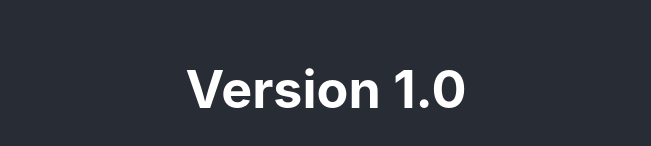
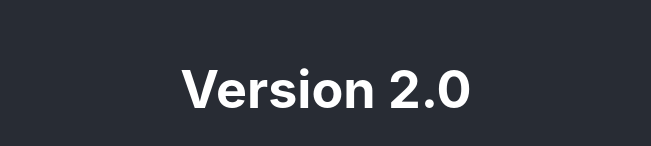
Before and after one commit to vedantpatel1997/my-react-app-vp, a React (Create React App) app: page / in a window 1280 px wide. Shown: the part 578-724 px from the top of the page, without its empty margins (314-965 px from the left). Built offline with nearby package versions, Linux system fonts and the light colour scheme.

Commit message:
version 2.0

```diff
--- a/src/App.js
+++ b/src/App.js
@@ -9,7 +9,7 @@ function App() {
 
         <h1>React App Vedant Patel</h1>
         <p>Hosted through Azure Pipeline CICD</p>
-        <h1>Version 1.0</h1>
+        <h1>Version 2.0</h1>
       </header>
     </div>
   );
```
